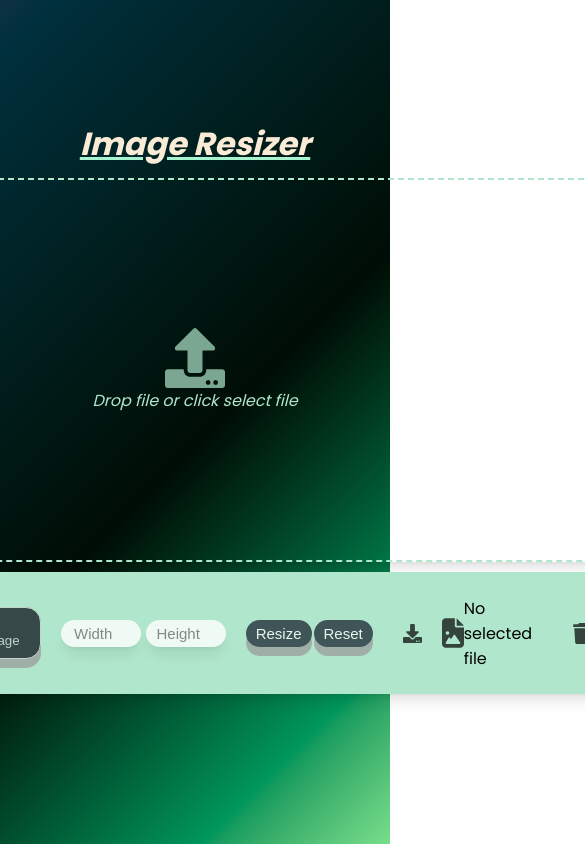
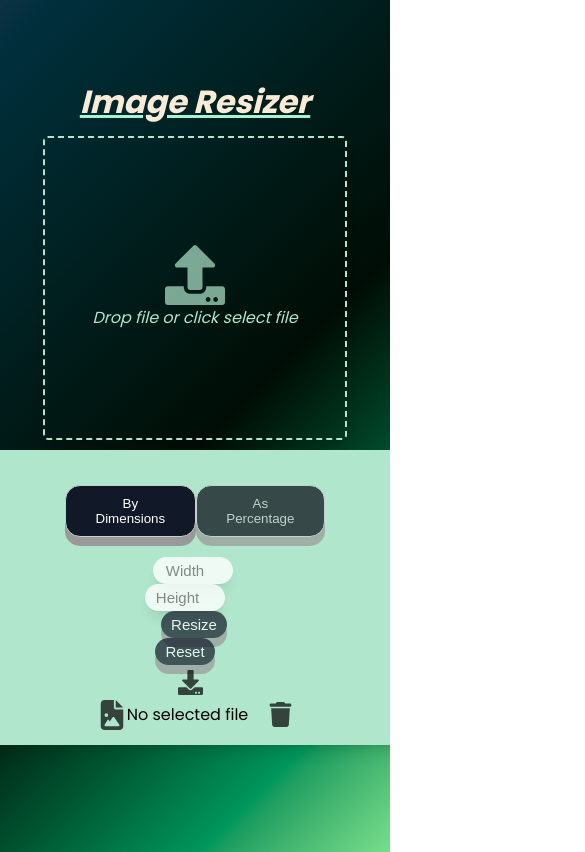
Before and after one commit to SumeyraSeyma/React-online-image-sizer, a React (Create React App) app in the folder onlineimagesizer/: page / in a window 390 px wide. Shown: the top 852 px of the page, 585 px wide, since content can reach past the window. Built offline with nearby package versions, Linux system fonts and the light colour scheme.

Commit message:
responsive

```diff
--- a/onlineimagesizer/src/components/Uploader/Uploader.css
+++ b/onlineimagesizer/src/components/Uploader/Uploader.css
@@ -110,6 +110,7 @@
 }
 
 .resize-button{
+    width: auto;
     transition-duration: 300ms;
     background-color: #111827;
     display: inline-block;
@@ -140,6 +141,7 @@
   }
 
 .reset-button{
+    width: auto;
     transition-duration: 300ms;
     background-color: #111827;
     display: inline-block;
@@ -271,3 +273,95 @@
     box-shadow: 0 5px #666;
     transform: translateY(4px);
   }
+
+  @media (orientation: landscape) {
+    .App{
+        height: 100vh;
+        overflow-x: hidden;
+        overflow-y:hidden;
+    }
+    .uploaded-row{
+            width: 800px;
+    }
+  }
+
+  @media (min-height: 1180px) and (max-height: 1365px) {
+    .App{
+        overflow-x: hidden;
+        overflow-y:hidden;
+    }
+    .uploaded-row{
+           width: 800px;
+    }
+
+  }
+
+  @media (min-height: 801px) and (max-height: 1179px) {
+    .App{
+
+        overflow-x: hidden;
+        overflow-y:hidden;
+    }
+    .dropzone{
+        width: 300px;
+    }
+    .uploaded-row{
+            width: 200px;
+            flex-direction: column; /* Butonlar alt alta gelir */
+            align-items:center; /* Butonlar solda hizalanır */
+    }
+  }
+
+
+  @media(max-height: 600px){
+    .list{
+        max-height: 200px;
+    }
+  }
+
+  @media(min-height: 1366px){
+    .App{
+        height: 100vh;
+        overflow-x: hidden;
+        overflow-y:hidden;
+    }
+  }
+
+  @media(width: 1280px) and (height: 800px){
+    .App{
+        height: 800px;
+        overflow-x: hidden;
+        overflow-y:hidden;
+    }
+  }
+
+  @media(min-width:814px) and (min-height:801px){
+    .list{
+        max-height: 400px;
+    }
+    #container{
+        max-height: 800px;
+
+    }
+    .App{
+        height: 100vh;
+    }
+  }
+
+  @media screen and (max-width: 767px) {
+    .App{
+        height: 101vh;
+        overflow-x: hidden;
+        overflow-y:hidden;
+    }
+    .uploaded-row{
+            width: 300px;
+            flex-direction: column; /* Butonlar alt alta gelir */
+    }
+
+    .dropzone{
+        width: 300px;
+        height: 300px;
+    }
+
+  }
```
